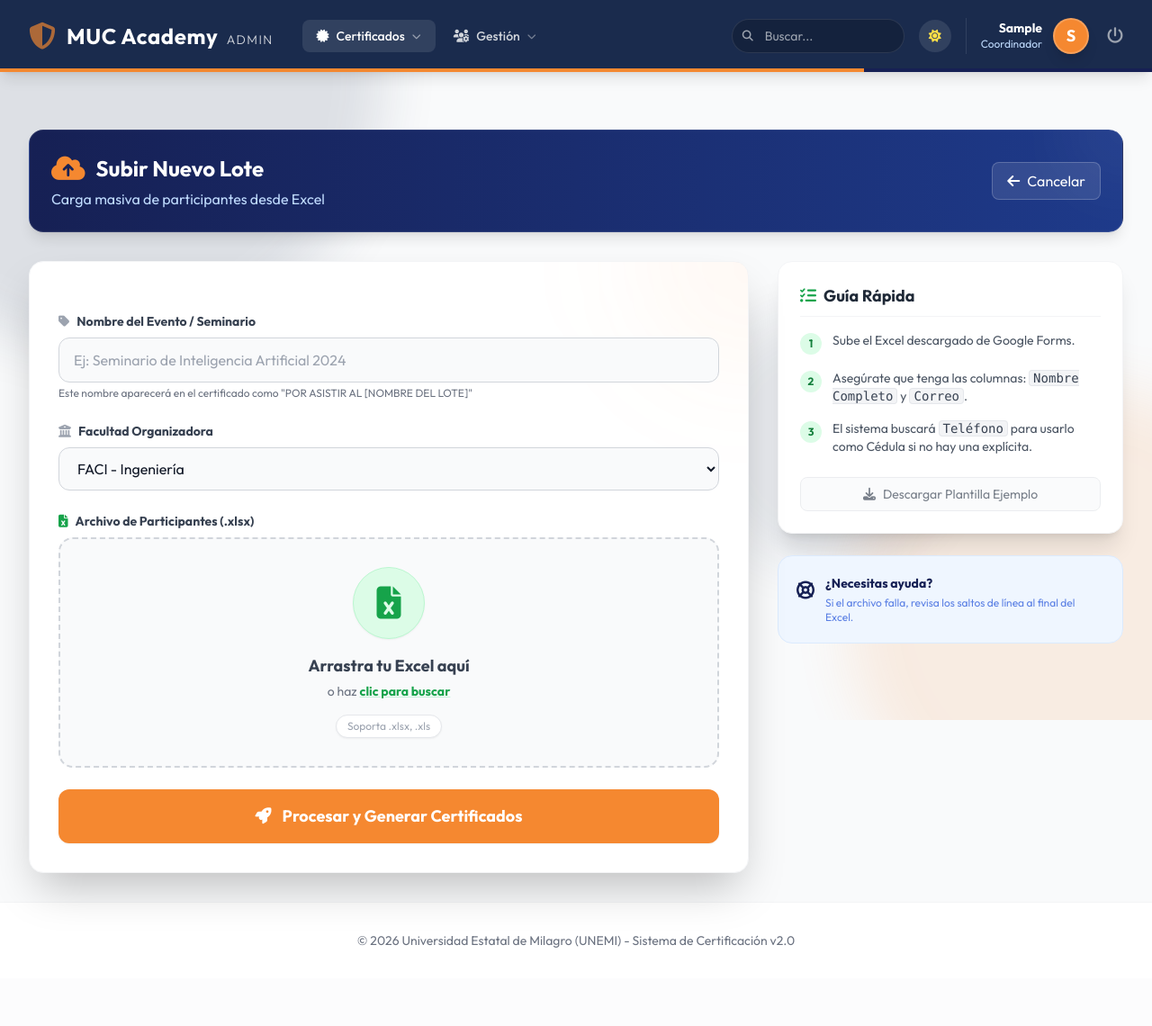
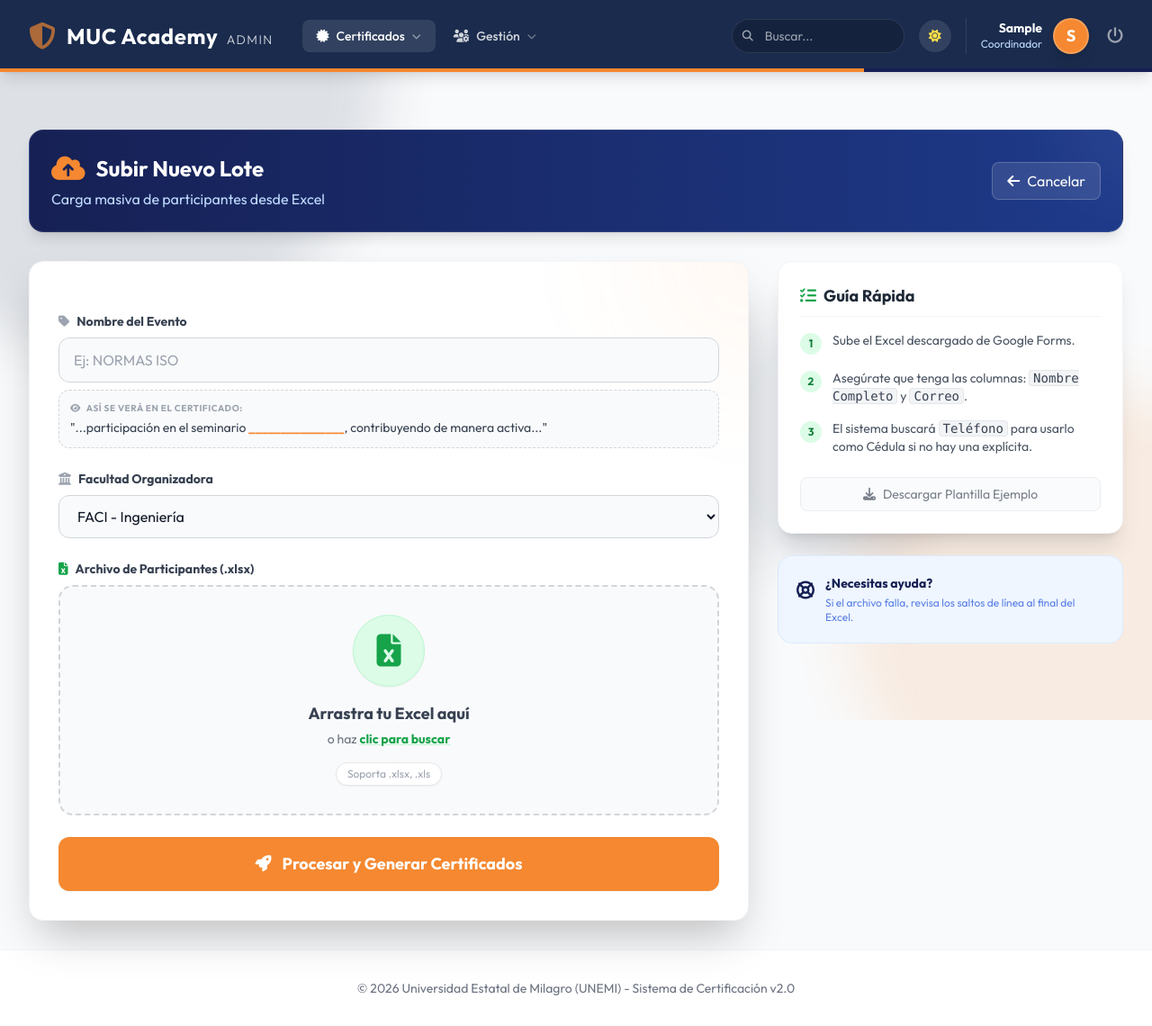
Before and after one commit to RonnyAreMC/CertifAi22, a Django app: page /panel/batches/new/ in a window 1280 px wide. Shown: the whole page at 90% size. Before the commit the page ends 1053 px from the top, so only its background shows below. Run offline with Django 5.2, Linux system fonts and the light colour scheme; the visitor is signed in with stand-in values (Sample User, id 1); some libraries are stand-ins or nearby versions.

Commit message:
correcciones genrales

```diff
--- a/admin_panel/forms.py
+++ b/admin_panel/forms.py
@@ -9,7 +9,7 @@ class BatchForm(forms.ModelForm):
         widgets = {
             'nombre_lote': forms.TextInput(attrs={
                 'class': 'w-full bg-gray-50 border border-gray-300 rounded-xl px-4 py-3 text-gray-900 placeholder-gray-400 focus:outline-none focus:ring-2 focus:ring-unemi-orange focus:border-transparent transition-all duration-300',
-                'placeholder': 'Ej: Seminario de Inteligencia Artificial 2024'
+                'placeholder': 'Ej: NORMAS ISO'
             }),
             'facultad': forms.Select(attrs={
                 'class': 'w-full bg-gray-50 border border-gray-300 rounded-xl px-4 py-3 text-gray-900 focus:outline-none focus:ring-2 focus:ring-unemi-orange focus:border-transparent transition-all duration-300'
--- a/admin_panel/templates/panel/batch/form.html
+++ b/admin_panel/templates/panel/batch/form.html
@@ -52,10 +52,17 @@
                     <!-- Nombre del Lote -->
                     <div class="group">
                         <label for="{{ form.nombre_lote.id_for_label }}" class="block text-sm font-bold text-gray-700 dark:text-gray-200 mb-2 group-focus-within:text-unemi-orange transition-colors">
-                            <i class="fa-solid fa-tag mr-2 text-gray-400 dark:text-gray-500"></i>Nombre del Evento / Seminario
+                            <i class="fa-solid fa-tag mr-2 text-gray-400 dark:text-gray-500"></i>Nombre del Evento
                         </label>
                         {{ form.nombre_lote }}
-                        <p class="text-xs text-gray-500 dark:text-gray-400 mt-1">Este nombre aparecerá en el certificado como "POR ASISTIR AL [NOMBRE DEL LOTE]"</p>
+                        <div class="mt-2 p-3 rounded-xl bg-gray-50 dark:bg-[#0F163A]/50 border border-dashed border-gray-300 dark:border-blue-900/30">
+                            <p class="text-[10px] text-gray-400 uppercase tracking-wider font-bold mb-1">
+                                <i class="fa-solid fa-eye mr-1"></i> Así se verá en el certificado:
+                            </p>
+                            <p class="text-sm text-gray-700 dark:text-gray-200">
+                                "...participación en el seminario <strong class="text-unemi-orange" id="lotePreviewText">_______________</strong>, contribuyendo de manera activa..."
+                            </p>
+                        </div>
                     </div>
 
                     <!-- Facultad -->
@@ -258,4 +265,17 @@
 
     </div>
 </div>
+<script>
+    // Live preview of how the name will appear on the certificate
+    const nameInput = document.getElementById('{{ form.nombre_lote.id_for_label }}');
+    const previewEl = document.getElementById('lotePreviewText');
+    if (nameInput && previewEl) {
+        function updatePreview() {
+            const val = nameInput.value.trim();
+            previewEl.textContent = val ? val.toUpperCase() : '_______________';
+        }
+        nameInput.addEventListener('input', updatePreview);
+        updatePreview();
+    }
+</script>
 {% endblock %}
--- a/core/services/pdf_service.py
+++ b/core/services/pdf_service.py
@@ -1391,7 +1391,7 @@ def _draw_geometric_verification_page(c, certificado, width, height, pri, sec):
         import qrcode
         from io import BytesIO as QRBytesIO
 
-        base_url = getattr(settings, 'SITE_URL', 'https://mucacademy.up.railway.app')
+        base_url = getattr(settings, 'SITE_URL', 'https://muc-academy.up.railway.app')
         verify_url = f"{base_url}/verificar/{certificado.hash_verificacion}/"
 
         qr = qrcode.QRCode(
--- a/requirements.txt
+++ b/requirements.txt
@@ -10,3 +10,4 @@ whitenoise
 dj-database-url
 psycopg2-binary
 qrcode
+PyPDF2
```
